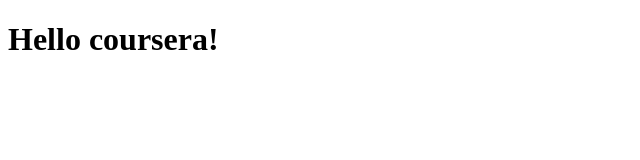
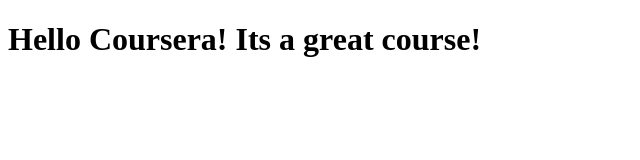
Before and after one commit to Goldentaco11797/Coursera, a plain HTML site: page site/index.html in a window 1280 px wide. Shown: the whole page, without its empty margins (0-640 px from the left). Drawn offline with Linux system fonts and the light colour scheme.

Commit message:
Small addition to page content

```diff
--- a/site/index.html
+++ b/site/index.html
@@ -6,6 +6,6 @@
 	<title>Hello Coursera!</title>
 </head>
 <body>
-<h1> Hello coursera!</h1>
+<h1> Hello Coursera! Its a great course!</h1>
 </body>
 </html>
```
